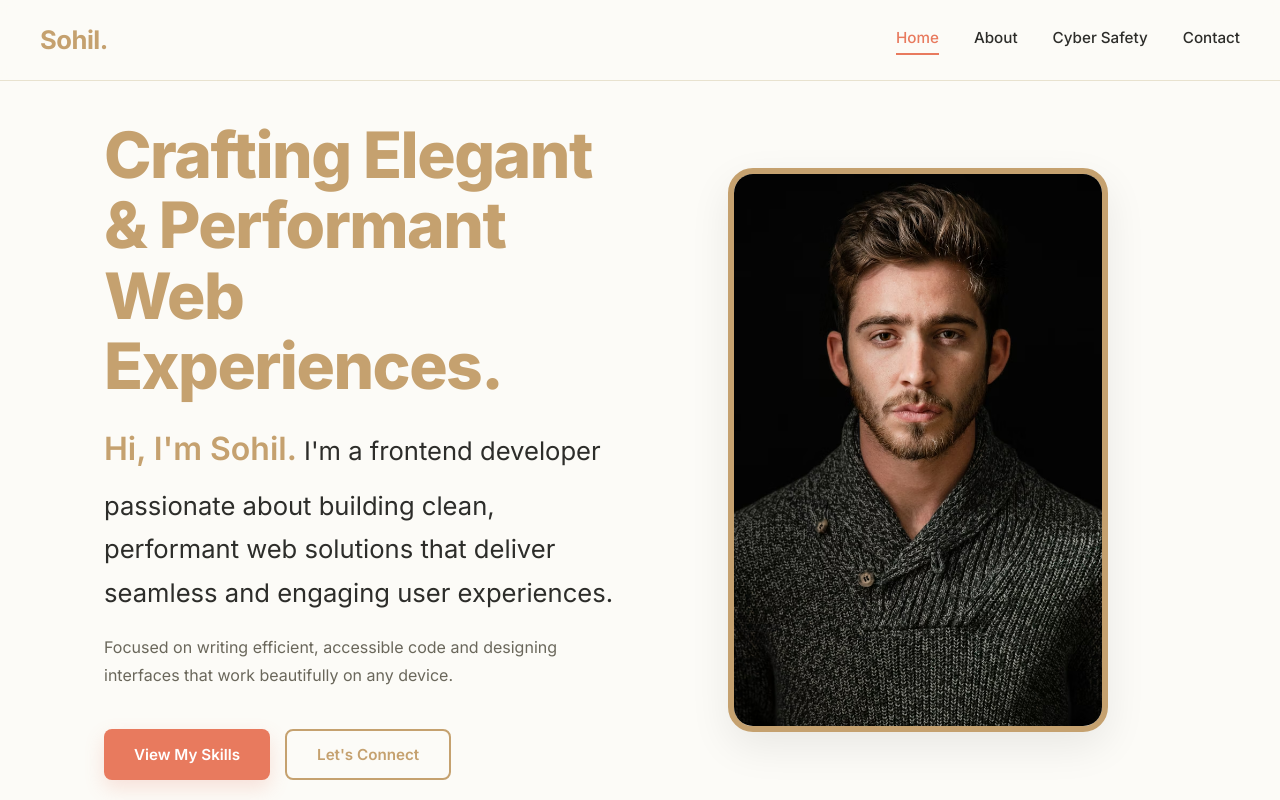
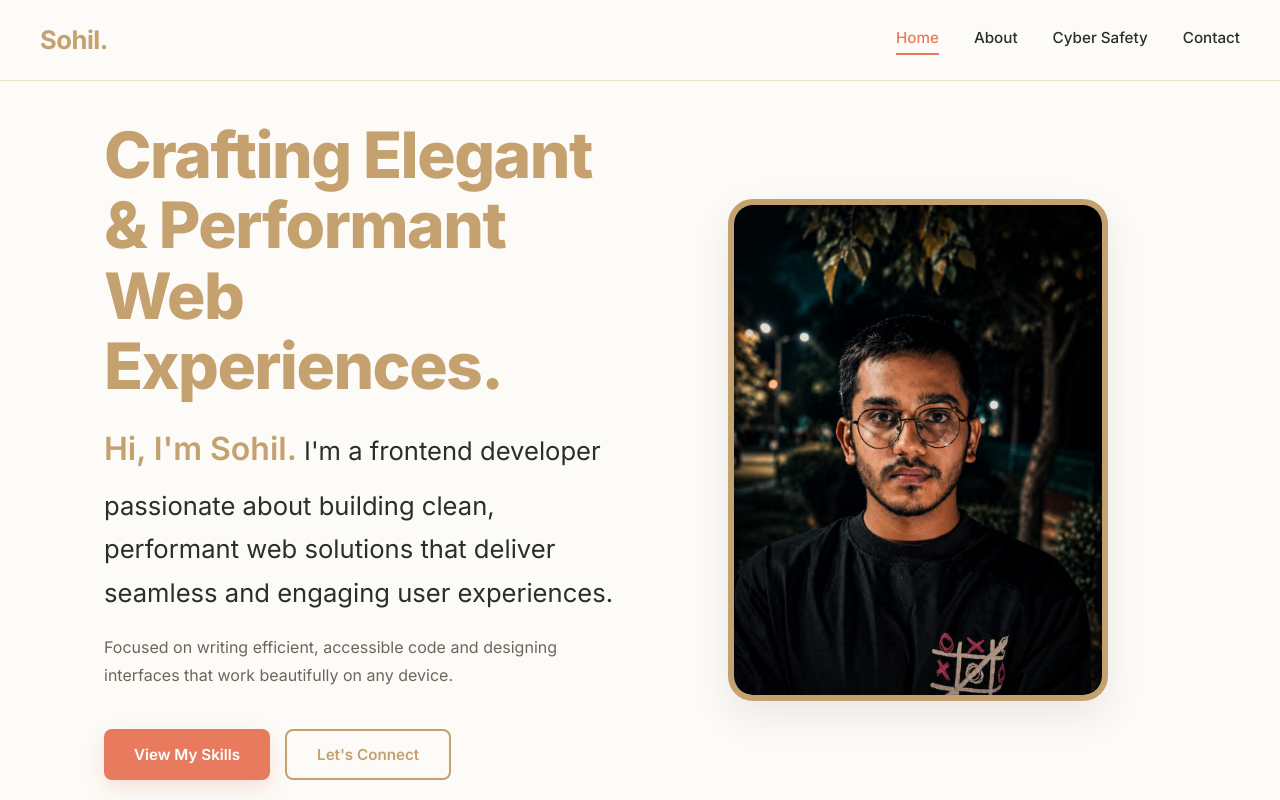
Before and after one commit to SOHIL-MOHAMMAD/Sohil-Mohammad-Portfolio, a plain HTML site: page index.html in a window 1280 px wide. Shown: the top 800 px of the page. Drawn offline with nearby package versions, Linux system fonts and the light colour scheme.

Commit message:
add image

```diff
--- a/index.html
+++ b/index.html
@@ -52,7 +52,7 @@
     </div>
 
     <div class="home-image-container">
-      <img src="images/person.avif" alt="Sohil Portrait" class="home-image">
+      <img src="images/sohil.jpeg" alt="Sohil Portrait" class="home-image">
     </div>
   </main>
 
```
Also changed, not shown: images/sohil.jpeg (added).
